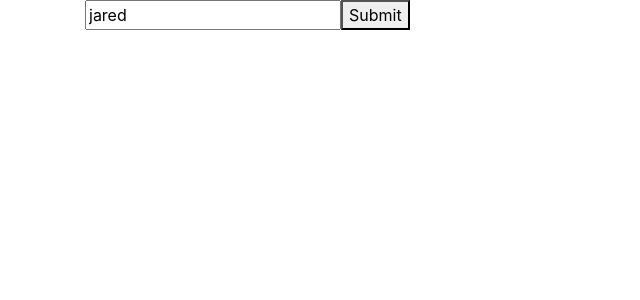
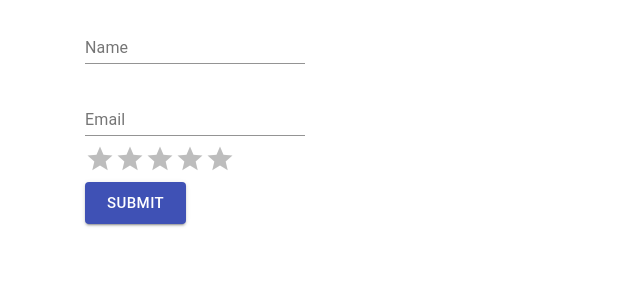
Before and after one commit to moizKachwala/checkout-test, a React (Create React App) app: page / in a window 1280 px wide. Shown: the top 300 px of the page, without its empty margins (0-640 px from the left). Built offline with nearby package versions, Linux system fonts and the light colour scheme.

Commit message:
added feedback form

```diff
--- a/package.json
+++ b/package.json
@@ -3,6 +3,8 @@
   "version": "0.1.0",
   "private": true,
   "dependencies": {
+    "@material-ui/core": "^4.10.2",
+    "@material-ui/lab": "^4.0.0-alpha.56",
     "@testing-library/jest-dom": "^4.2.4",
     "@testing-library/react": "^9.5.0",
     "@testing-library/user-event": "^7.2.1",
--- a/src/components/pages/FeedbackPage/FeedbackPage.js
+++ b/src/components/pages/FeedbackPage/FeedbackPage.js
@@ -1,33 +1,91 @@
-import React from 'react';
+import React, { useState } from 'react';
 import { Formik } from 'formik';
+import {
+    Button,
+    TextField,
+} from '@material-ui/core';
+import {Rating} from '@material-ui/lab';
 
 export default function FeedbackPage(props) {
 
-    const handleSumit = (payload) => {
-        console.log(payload);
+    const [feedbacks, setFeedbacks] = useState([]);
+
+    const handleSumit = (feedback) => {
+        console.log(feedback);
+        setFeedbacks([feedback]);
     }
 
     return (
         <>
             <Formik
-                initialValues={{ name: 'jared' }}
+                initialValues={
+                    {
+                        name: '',
+                        email: '',
+                        rating: 0,
+                    }}
                 onSubmit={(values, actions) => {
-                    handleSumit(values);
+                    console.log(values);
                 }}
             >
-                {props => (
-                    <form onSubmit={props.handleSubmit}>
-                        <input
-                            type="text"
-                            onChange={props.handleChange}
-                            onBlur={props.handleBlur}
-                            value={props.values.name}
-                            name="name"
-                        />
-                        {props.errors.name && <div id="feedback">{props.errors.name}</div>}
-                        <button type="submit">Submit</button>
-                    </form>
-                )}
+                {({
+                    values,
+                    errors,
+                    touched,
+                    handleChange,
+                    handleBlur,
+                    handleSubmit,
+                }) => (
+                        <form
+                            noValidate={true}
+                            autoComplete="off"
+                            onSubmit={handleSubmit}
+                            >
+                            <div className="input-group">
+                                <TextField
+                                    type="name"
+                                    label="Name"
+                                    margin="normal"
+                                    name="name"
+                                    onBlur={handleBlur}
+                                    onChange={handleChange}
+                                    value={values.name}
+                                    helperText={touched.name && errors.name}
+                                    error={Boolean(touched.name && errors.name)}
+                                />
+                            </div>
+                            <div className="input-group">
+                                <TextField
+                                    type="email"
+                                    label="Email"
+                                    margin="normal"
+                                    name="email"
+                                    onBlur={handleBlur}
+                                    onChange={handleChange}
+                                    value={values.email}
+                                    helperText={touched.email && errors.email}
+                                    error={Boolean(touched.email && errors.email)}
+                                />
+                            </div>
+                            <div className="input-group">
+                                <Rating
+                                    name="rating"
+                                    value={values.rating}
+                                    onChange={handleChange}
+                                    size="large" />
+                            </div>
+                            <div className="">
+                                <Button
+                                    variant="contained"
+                                    color="primary"
+                                    type="submit"
+                                    size="large"
+                                >
+                                    Submit
+                            </Button>
+                            </div>
+                        </form>
+                    )}
             </Formik>
         </>
     );
```
Also changed, not shown: src/common/Textbox.js (added), 1 other file (tests, documents, lock files or other folders).
